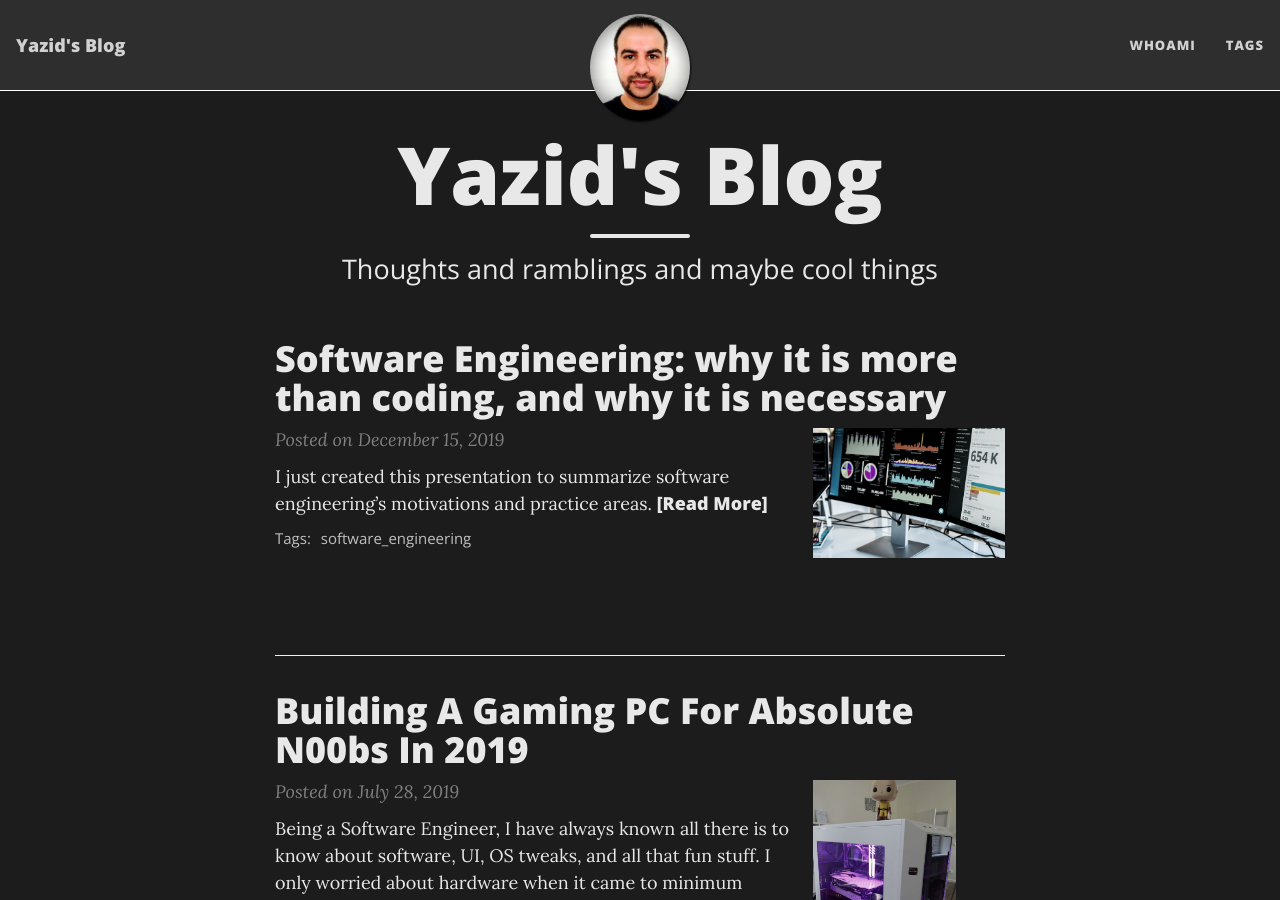
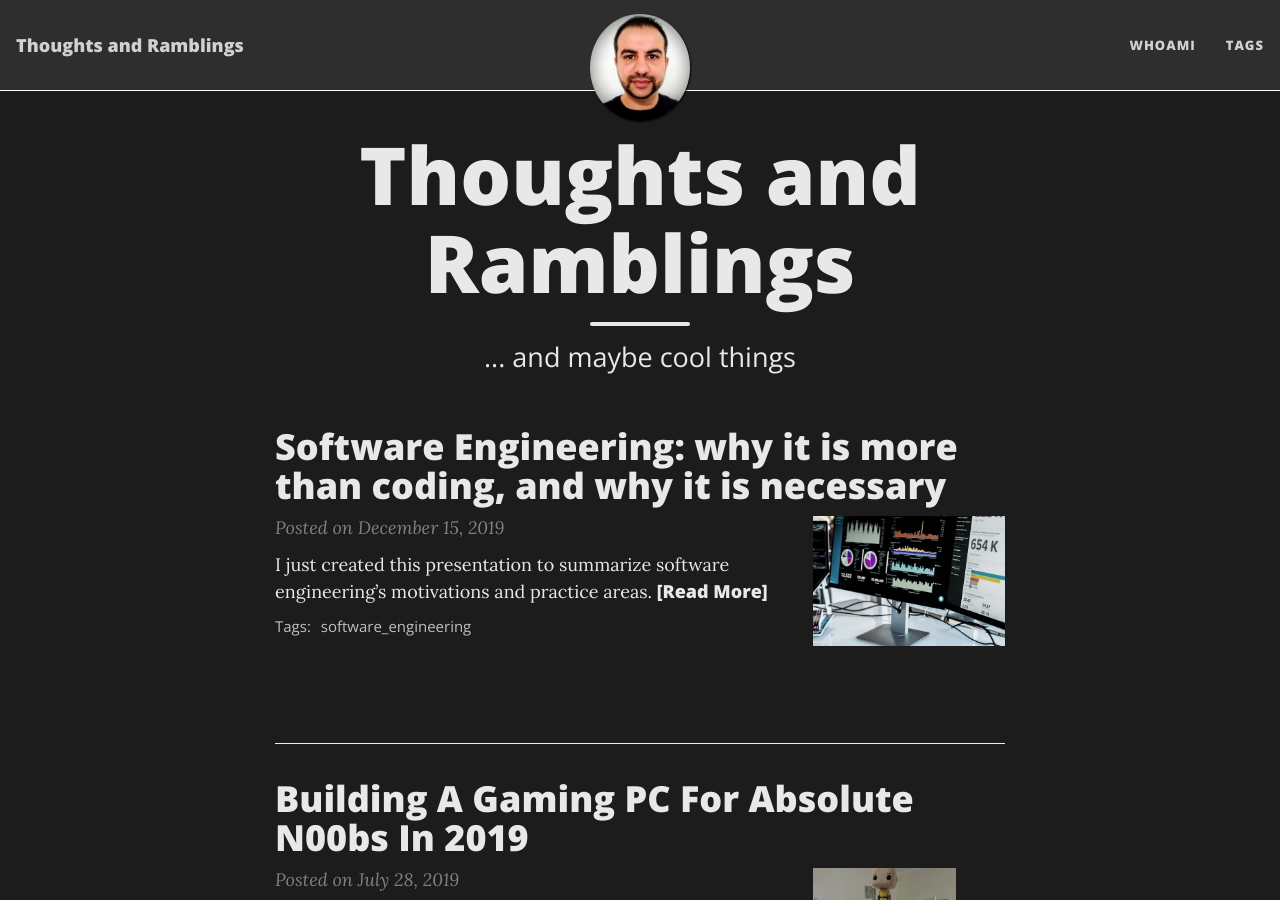
Before and after one commit to YazidHamdi/yazidhamdi.github.io, a Jekyll site: the page built from index.html, in a window 1280 px wide and 900 px high. Built offline with Jekyll 4.4.1, drawn with Linux system fonts in a browser that asks for light colours; nearby versions of some CDN libraries; the list of posts is cut into pages by our own code.

Commit message:
Updated headline

```diff
--- a/_config.yml
+++ b/_config.yml
@@ -6,7 +6,7 @@
 # --- Required options --- #
 
 # Name of website
-title: Yazid's Blog
+title: Thoughts and Ramblings
 
 # Your name to show in the footer
 author: Yazid Hamdi
--- a/index.html
+++ b/index.html
@@ -1,5 +1,5 @@
 ---
 layout: home
-title: Yazid's Blog
-subtitle: Thoughts and ramblings and maybe cool things
+title: Thoughts and Ramblings
+subtitle: ... and maybe cool things
 ---
```
